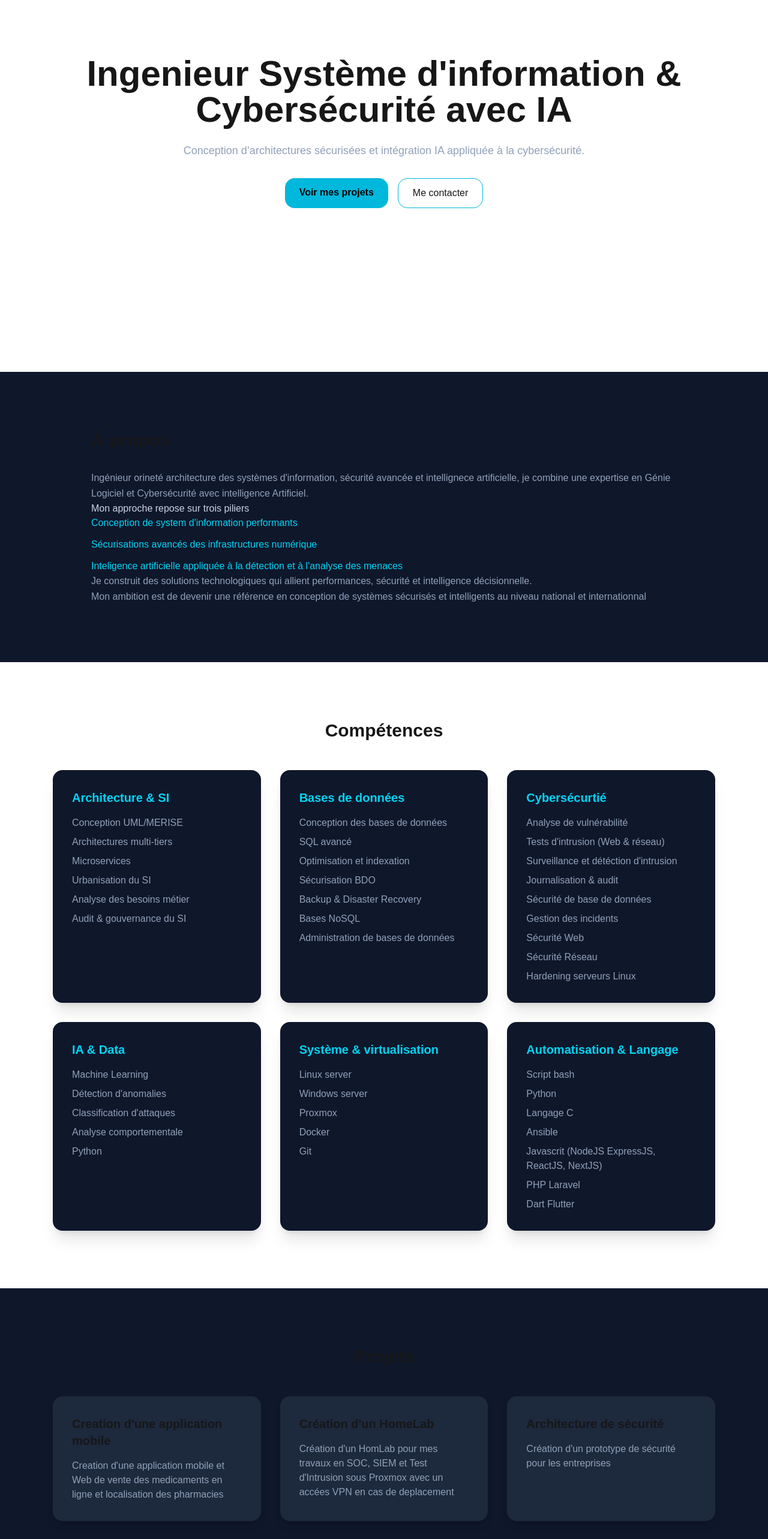
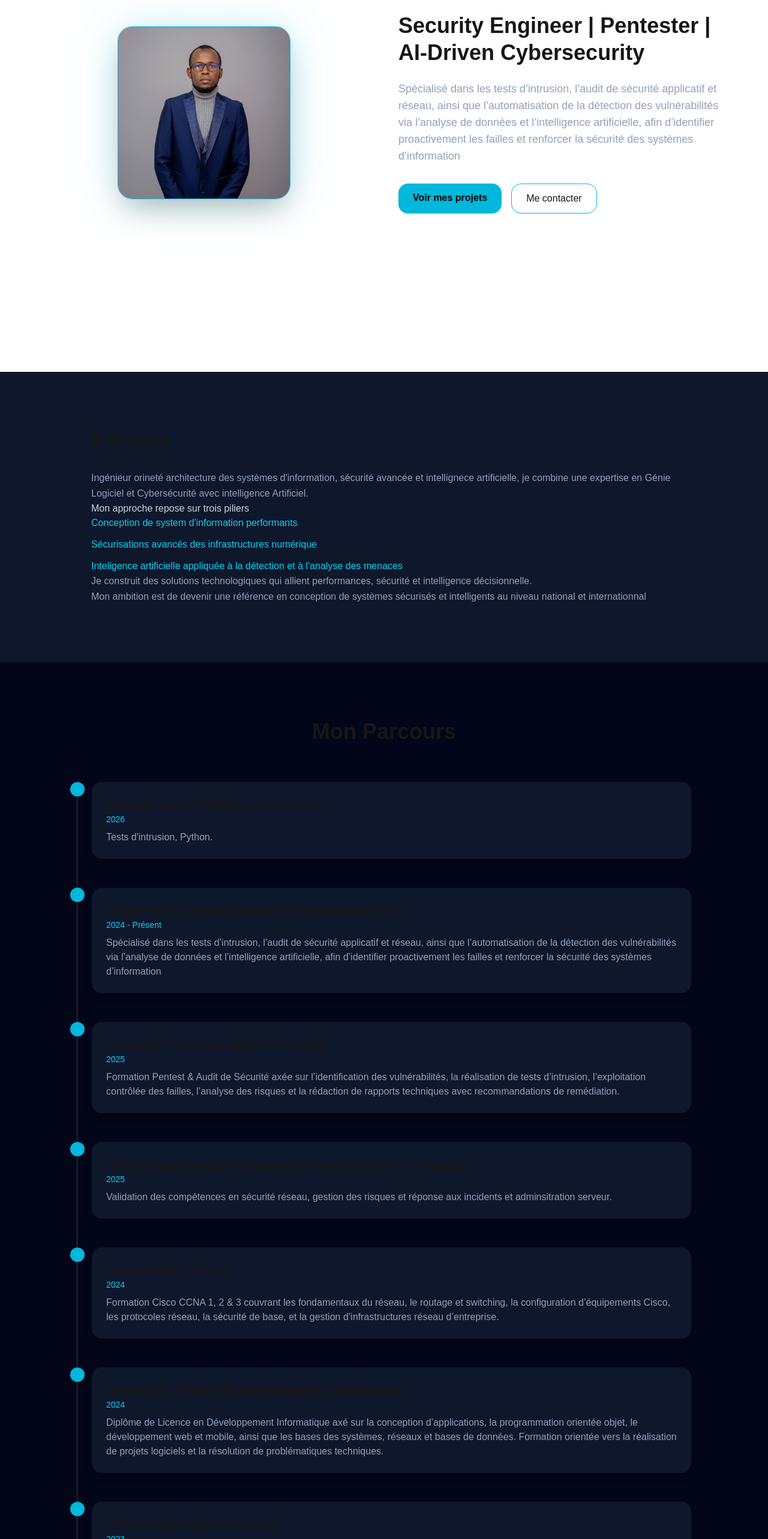
Before and after one commit to djouneid23/houlam_portfolio, a Next.js app: page / in a window 1280 px wide. Shown: the part 180-2746 px from the top of the page at 60% size. Built offline with nearby package versions, Linux system fonts and the light colour scheme.

Commit message:
ajout de nouvelle element comme parcour

```diff
--- a/app/page.tsx
+++ b/app/page.tsx
@@ -3,6 +3,7 @@ import Hero from "@/components/Hero";
 import About from "@/components/About";
 import Skills from "@/components/Skills";
 import Projects from "@/components/Projects";
+import Parcour from "@/components/Parcour";
 import Contact from "@/components/Contact";
 import Footer from "@/components/Footer";
 
@@ -12,6 +13,7 @@ export default function Home() {
       <Navbar />
       <Hero />
       <About />
+      <Parcour/>
       <Skills />
       <Projects />
       <Contact />
--- a/app/profile/page.tsx
+++ b/app/profile/page.tsx
@@ -24,7 +24,7 @@ export default function Profile() {
           <div>
             <h3 className="text-4xl font-bold mb-4">Djouneid Mohamed</h3>
             <p className="text-cyan-400 text-lg font-semibold mb-6">
-              Ingénieur Génie Logiciel • Cybersécurité • IA
+              Security Engineer | Pentester | AI-Driven Cybersecurity
             </p>
 
             <p className="text-slate-400 leading-relaxed mb-6">
--- a/components/Footer.tsx
+++ b/components/Footer.tsx
@@ -2,7 +2,7 @@
 export default function Footer() {
   return (
     <footer className="py-6 text-center text-slate-600 border-t border-slate-800">
-      © {new Date().getFullYear()} Houlam — Tous droits réservés
+      © {new Date().getFullYear()} Djouneid Mohamed — Tous droits réservés
     </footer>
   );
 }
--- a/components/Hero.tsx
+++ b/components/Hero.tsx
@@ -1,19 +1,64 @@
+"use client";
+
+import { motion } from "framer-motion";
+
 export default function Hero() {
   return (
-    <section className="min-h-screen flex flex-col justify-center items-center text-center px-6">
-      <h2 className="text-4xl md:text-6xl font-extrabold">
-        Ingenieur Système d&apos;information & Cybersécurité avec IA
+    <section className="min-h-screen flex items-center justify-center px-6  pt-24 pb-16 md:pt-0">
+      <div className="max-w-6xl w-full grid md:grid-cols-2 gap-12 items-center">
+
+        {/* Photo */}
+        <motion.div
+          initial={{ opacity: 0, x: -60 }}
+          animate={{ opacity: 1, x: 0 }}
+          transition={{ duration: 0.8 }}
+          className="flex justify-center"
+        >
+          <div className="relative">
+            <img
+              src="/photo_pro.png"
+              alt="Profile"
+              className="w-72 h-72 object-cover rounded-3xl shadow-2xl border border-cyan-500"
+            />
+            <div className="absolute inset-0 rounded-3xl bg-cyan-500/20 blur-2xl -z-10"></div>
+          </div>
+        </motion.div>
+
+        {/* Texte */}
+        <motion.div
+          initial={{ opacity: 0, x: 60 }}
+          animate={{ opacity: 1, x: 0 }}
+          transition={{ duration: 0.8 }}
+          className="text-center md:text-left"
+        >
+          <h2 className="text-2xl md:text-4xl font-extrabold leading-tight">
+            Security Engineer | Pentester | AI-Driven Cybersecurity
           </h2>
-      <p className="mt-6 max-w-2xl text-slate-400 text-lg">
-        Conception d’architectures sécurisées et intégration IA appliquée à la cybersécurité.
+
+          <p className="mt-6 text-slate-400 text-lg max-w-xl">
+            Spécialisé dans les tests d’intrusion, l’audit de sécurité applicatif et
+            réseau, ainsi que l’automatisation de la détection des vulnérabilités
+             via l’analyse de données et l’intelligence artificielle, afin d’identifier proactivement les failles
+              et renforcer la sécurité des systèmes d’information
           </p>
-      <div className="mt-8 flex gap-4">
-        <a href="#projects" className="bg-cyan-500 text-black px-6 py-3 rounded-2xl font-semibold">
+
+          <div className="mt-8 flex flex-wrap gap-4 justify-center md:justify-start">
+            <a
+              href="#projects"
+              className="bg-cyan-500 text-black px-6 py-3 rounded-2xl font-semibold hover:scale-105 transition"
+            >
               Voir mes projets
             </a>
-        <a href="#contact" className="border border-cyan-500 px-6 py-3 rounded-2xl hover:bg-cyan-500 hover:text-black">
+
+            <a
+              href="#contact"
+              className="border border-cyan-500 px-6 py-3 rounded-2xl hover:bg-cyan-500 hover:text-black transition"
+            >
               Me contacter
             </a>
+          </div>
+        </motion.div>
+
       </div>
     </section>
   );
--- a/components/Navbar.tsx
+++ b/components/Navbar.tsx
@@ -1,17 +1,58 @@
+"use client";
+
+import { useState } from "react";
 import Link from "next/link";
+
 export default function Navbar() {
+  const [open, setOpen] = useState(false);
+
   return (
     <nav className="fixed w-full bg-slate-950/80 backdrop-blur-md border-b border-slate-800 z-50">
       <div className="max-w-6xl mx-auto px-6 py-4 flex justify-between items-center">
         <h1 className="text-xl font-bold">Djouneid Mohamed</h1>
-        <div className="space-x-6 hidden md:block">
+
+        {/* Desktop menu */}
+        <div className="space-x-6 hidden md:flex">
           <a href="#about" className="hover:text-cyan-400">À propos</a>
           <a href="#skills" className="hover:text-cyan-400">Compétences</a>
           <a href="#projects" className="hover:text-cyan-400">Projets</a>
           <Link href="/profile">Profile</Link>
           <a href="#contact" className="hover:text-cyan-400">Contact</a>
         </div>
+
+        {/* Mobile button */}
+        <button
+          className="md:hidden"
+          onClick={() => setOpen(!open)}
+        >
+          <svg
+            xmlns="http://www.w3.org/2000/svg"
+            className="h-6 w-6"
+            fill="none"
+            viewBox="0 0 24 24"
+            stroke="currentColor"
+          >
+            {open ? (
+              <path strokeLinecap="round" strokeLinejoin="round" strokeWidth={2} d="M6 18L18 6M6 6l12 12" />
+            ) : (
+              <path strokeLinecap="round" strokeLinejoin="round" strokeWidth={2} d="M4 6h16M4 12h16M4 18h16" />
+            )}
+          </svg>
+        </button>
       </div>
+
+      {/* Mobile menu */}
+      {open && (
+        <div className="md:hidden bg-slate-950 border-t border-slate-800">
+          <div className="flex flex-col px-6 py-4 space-y-4">
+            <a onClick={() => setOpen(false)} href="#about" className="hover:text-cyan-400">À propos</a>
+            <a onClick={() => setOpen(false)} href="#skills" className="hover:text-cyan-400">Compétences</a>
+            <a onClick={() => setOpen(false)} href="#projects" className="hover:text-cyan-400">Projets</a>
+            <Link onClick={() => setOpen(false)} href="/profile">Profile</Link>
+            <a onClick={() => setOpen(false)} href="#contact" className="hover:text-cyan-400">Contact</a>
+          </div>
+        </div>
+      )}
     </nav>
   );
 }
--- /dev/null
+++ b/components/Parcour.jsx
@@ -0,0 +1,98 @@
+"use client";
+
+import { motion } from "framer-motion";
+
+const parcours = [
+    {
+    title: "Formateur chez GSIMEL Côte d’Ivoire ",
+    date: "2026",
+    description:
+      "Tests d'intrusion, Python."
+  },
+  {
+    title: "Double Master Génie Logiciel & Cybersécurité & IA",
+    date: "2024 - Présent",
+    description:
+      "Spécialisé dans les tests d’intrusion, l’audit de sécurité applicatif et réseau, ainsi que l’automatisation de la détection des vulnérabilités via l’analyse de données et l’intelligence artificielle, afin d’identifier proactivement les failles et renforcer la sécurité des systèmes d’information"
+  },
+  {
+    title: "Formation Pentest & Audit de Sécurité",
+    date: "2025",
+    description:
+      "Formation Pentest & Audit de Sécurité axée sur l’identification des vulnérabilités, la réalisation de tests d’intrusion, l’exploitation contrôlée des failles, l’analyse des risques et la rédaction de rapports techniques avec recommandations de remédiation."
+  },
+  {
+    title: "Certification CompTIA Security+ et compTIA Serveur + GSIMEL",
+    date: "2025",
+    description:
+      "Validation des compétences en sécurité réseau, gestion des risques et réponse aux incidents et adminsitration serveur."
+  },
+  {
+    title: "Cisco CCNA 1 & 2 & 3",
+    date: "2024",
+    description:
+      "Formation Cisco CCNA 1, 2 & 3 couvrant les fondamentaux du réseau, le routage et switching, la configuration d’équipements Cisco, les protocoles réseau, la sécurité de base, et la gestion d’infrastructures réseau d’entreprise."
+  },
+  {
+    title: "Diplôme de Licence en Développement informatique ",
+    date: "2024",
+    description:
+      "Diplôme de Licence en Développement Informatique axé sur la conception d’applications, la programmation orientée objet, le développement web et mobile, ainsi que les bases des systèmes, réseaux et bases de données. Formation orientée vers la réalisation de projets logiciels et la résolution de problématiques techniques."
+  },
+  {
+    title: "DTS en Informatiue de gestion ",
+    date: "2023",
+    description:
+        "DTS en Informatique de Gestion orienté vers le développement d’applications de gestion, l’administration des bases de données, l’analyse des besoins métiers et la mise en place de solutions informatiques pour l’optimisation des processus organisationnels."
+  },
+  {
+    title: "Certificat de formation ",
+    date: "2022",
+    description:
+        "Obtention d'un certificat de formation sur l’élaboration et défendre son business plan organisé par l'Union européenne"
+  }
+
+];
+
+export default function Parcours() {
+  return (
+    <section id="parcours" className="py-24 px-6 bg-slate-950">
+      <div className="max-w-5xl mx-auto">
+
+        <motion.h2
+          initial={{ opacity: 0, y: 40 }}
+          whileInView={{ opacity: 1, y: 0 }}
+          transition={{ duration: 0.6 }}
+          className="text-3xl md:text-4xl font-bold mb-16 text-center"
+        >
+          Mon Parcours
+        </motion.h2>
+
+        <div className="relative border-l border-slate-700">
+
+          {parcours.map((item, index) => (
+            <motion.div
+              key={index}
+              initial={{ opacity: 0, x: -40 }}
+              whileInView={{ opacity: 1, x: 0 }}
+              transition={{ duration: 0.6, delay: index * 0.2 }}
+              className="mb-12 ml-6"
+            >
+              {/* Point */}
+              <span className="absolute -left-3 flex h-6 w-6 items-center justify-center rounded-full bg-cyan-500"></span>
+
+              <div className="bg-slate-900 p-6 rounded-2xl shadow-lg hover:shadow-cyan-500/10 transition">
+                <h3 className="text-xl font-semibold">{item.title}</h3>
+                <time className="block mb-2 text-sm text-cyan-400">
+                  {item.date}
+                </time>
+                <p className="text-slate-400">{item.description}</p>
+              </div>
+            </motion.div>
+          ))}
+
+        </div>
+      </div>
+    </section>
+  );
+}
--- a/components/Projects.tsx
+++ b/components/Projects.tsx
@@ -32,7 +32,7 @@ export default function Projects() {
             },
             {
               title: "Agent IA",
-              desc: "Création d'un agent IA en react et nodejs et l'API opnrouter qui permet de discuter avec et lui poser des questions il traite seulement les texts mais pas les fichiers"
+              desc: "Création d'un agent IA en react et nodejs et l'API openrouter qui permet de discuter avec et lui poser des questions il traite seulement les texts mais pas les fichiers"
             },
             {
               title : "Lab Réseau",
--- a/package.json
+++ b/package.json
@@ -9,6 +9,7 @@
     "lint": "eslint"
   },
   "dependencies": {
+    "framer-motion": "^12.38.0",
     "next": "16.1.6",
     "next-auth": "^4.24.13",
     "nodemailer": "^7.0.13",
```
Also changed, not shown: public/photo_pro.png (added), 1 other file (tests, documents, lock files or other folders). Lines whose indentation alone changed are shown as unchanged.
